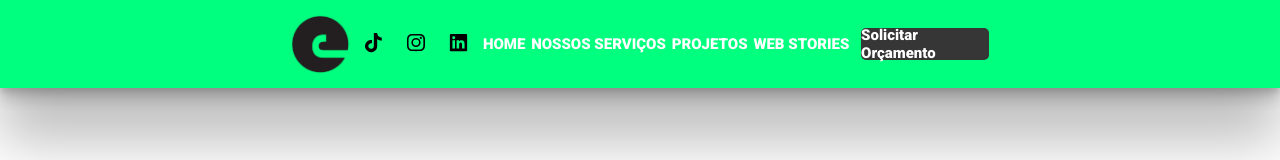
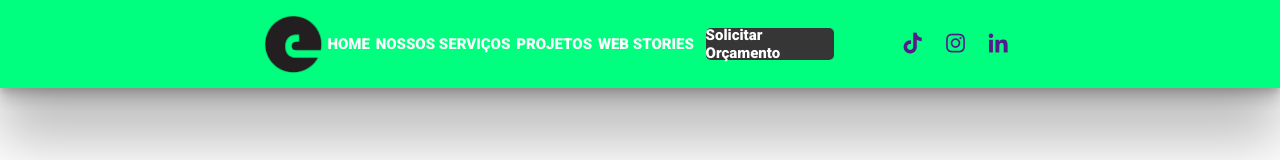
Before and after one commit to danilobrayann/Agencia, a React (Vite) app: page / in a window 1280 px wide. Shown: the top 160 px of the page. Built offline with nearby package versions, Linux system fonts and the light colour scheme.

Commit message:
feat: manutenção no header

```diff
--- a/index.html
+++ b/index.html
@@ -7,6 +7,7 @@
     <link rel="preconnect" href="https://fonts.googleapis.com">
     <link rel="preconnect" href="https://fonts.gstatic.com" crossorigin>
     <link href="https://fonts.googleapis.com/css2?family=Roboto:ital,wght@0,100;0,300;0,400;0,500;0,700;0,900;1,100;1,300;1,400;1,500;1,700;1,900&display=swap" rel="stylesheet">
+    <link href='https://unpkg.com/boxicons@2.1.4/css/boxicons.min.css' rel='stylesheet'>
     <title>Agência Inovation</title>
   </head>
   <body>
--- a/src/components/Header/index.tsx
+++ b/src/components/Header/index.tsx
@@ -1,30 +1,38 @@
-import logo from '../../assets/Logo-conativa-1200x542.png'
-import './styles.scss'
-import tiktok from '../../assets/bxl-tiktok.svg'
-import instagram from '../../assets/bxl-instagram.svg'
-import linkedin from '../../assets/bxl-linkedin-square.svg'
-export default function  Header () {
+import logo from "../../assets/Logo-conativa-1200x542.png";
+import "./styles.scss";
 
-    return(
-
+export default function Header() {
+  return (
     <>
       <nav>
         <img src={logo} alt="logo" />
-            <div className='redesocial'>
-                <a href="" target='blank'><img src={tiktok} alt=""  className='imagemSocial'/></a>
-                <a href="" target='blank'><img src={instagram} alt=""  className='imagemSocial'/></a>
-                <a href=""target='blank'><img src={linkedin} alt=""  className='imagemSocial'/></a>
-            </div>
+
         <ul>
           <a href="">HOME</a>
           <a href="">NOSSOS SERVIÇOS</a>
           <a href="">PROJETOS</a>
           <a href="">WEB STORIES</a>
           <a href=""></a>
-<a href="https://api.whatsapp.com/send/?phone=5571996738280&text=ol%C3%A1+tudo+bem%2C+me+chamo+Danilo+e+sou+Desenvolvedor&type=phone_number&app_absent=0" target='blank' className='orcamento' >Solicitar Orçamento</a>
+          <a
+            href="https://api.whatsapp.com/send/?phone=5571996738280&text=ol%C3%A1+tudo+bem%2C+me+chamo+Danilo+e+sou+Desenvolvedor&type=phone_number&app_absent=0"
+            target="blank"
+            className="orcamento"
+          >
+            Solicitar Orçamento
+          </a>
         </ul>
+        <div className="redesocial">
+          <a href="" target="blank">
+          <i className='bx bxl-tiktok'></i>
+          </a>
+          <a href="" target="blank">
+          <i className='bx bxl-instagram'  ></i>
+          </a>
+          <a href="" target="blank">
+          <i className='bx bxl-linkedin'  ></i>
+          </a>
+        </div>
       </nav>
-
     </>
-    )
+  );
 }
--- a/src/components/Header/styles.scss
+++ b/src/components/Header/styles.scss
@@ -64,12 +64,14 @@ background-color:$corFundo2;
         justify-content: space-around;
         align-items: center;
         width: 10vw;
+      margin-left: 55px;
+
+
+        i{
+            font-size: 25px;
+            &:hover{
+                color:$corDoTexto;
+            }
+        }
 
     }
-    .imagemSocial{
-        width: 1.8vw;
-        &:hover{
-            background-color: white;
-            border:  solid $corHeda2 3px;
-        }
-    }
```
Also changed, not shown: src/variables-color/styles.scss (line endings or trailing spaces). Lines whose indentation alone changed are shown as unchanged.
